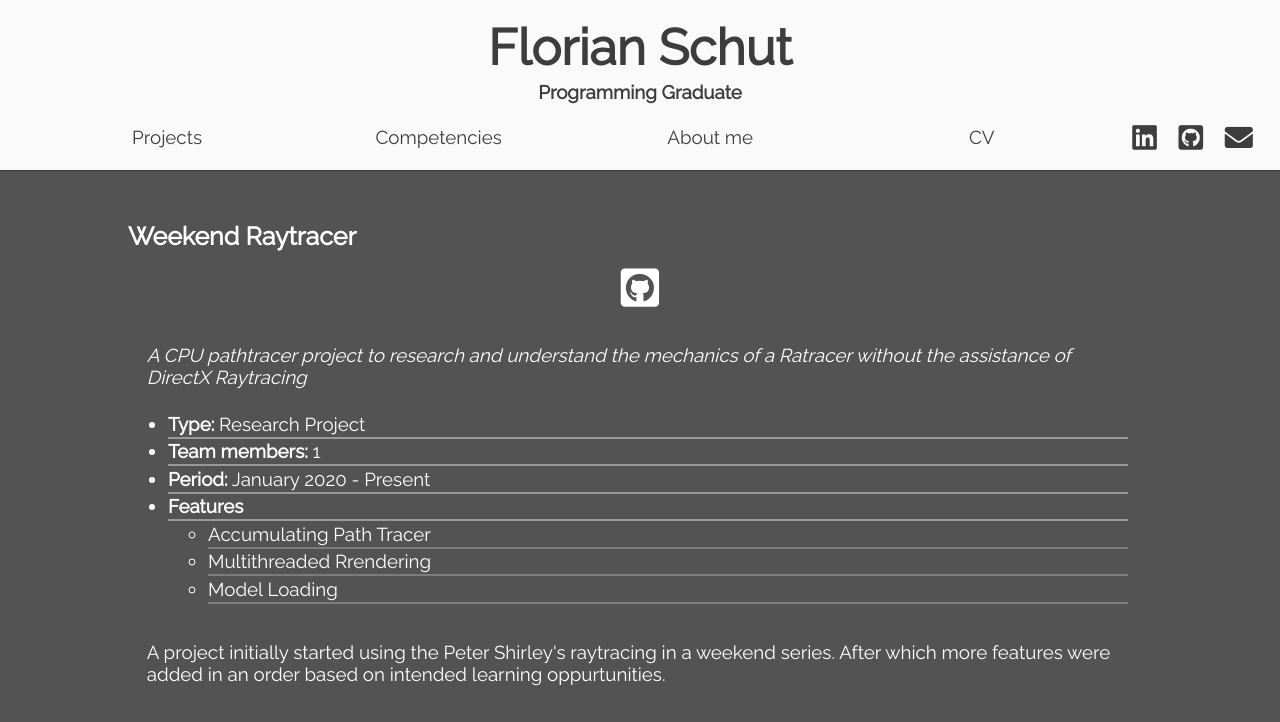
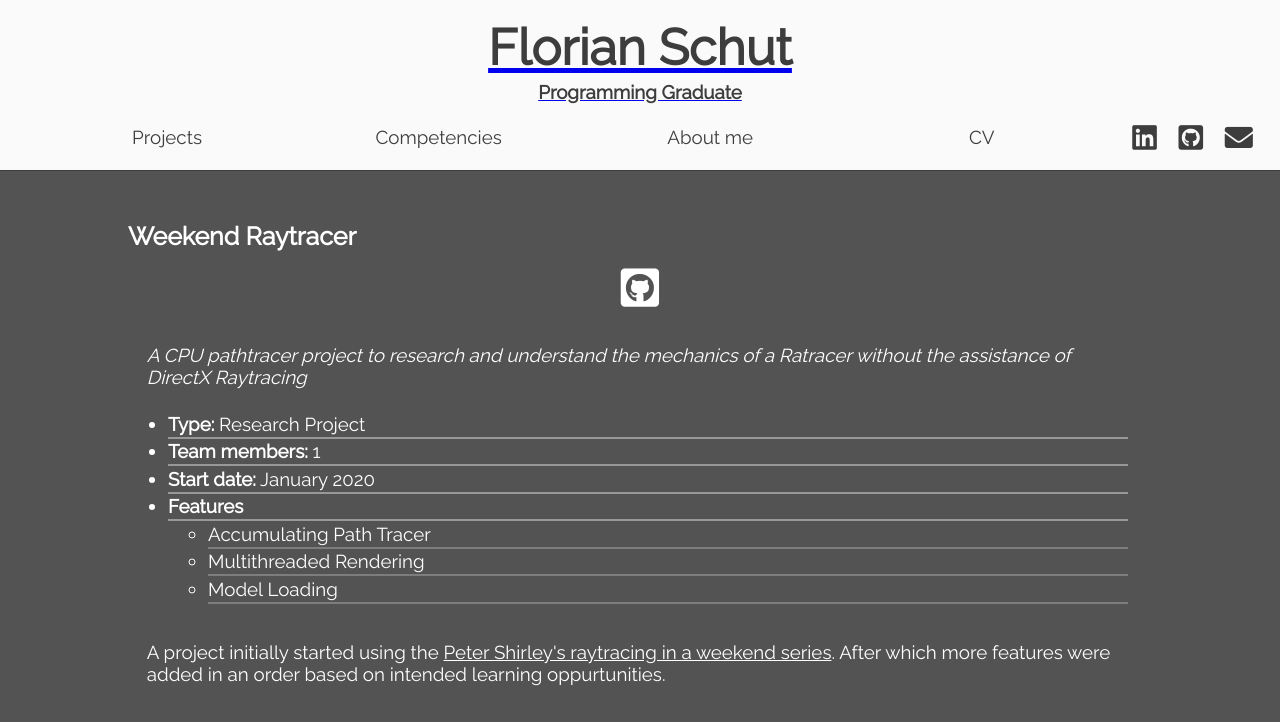
Before and after one commit to florianschut/Portfolio, a plain HTML site: page WeekendRaytracer.html in a window 1280 px wide. Shown: the top 722 px of the page. Drawn offline with Linux system fonts and the light colour scheme.

Commit message:
Fixes August 2022
Fixed wrong title on cradle page
Added link to Peter Shirley's stuff
Fixed several typos and wording
changed paragraph link styling

```diff
--- a/WeekendRaytracer.html
+++ b/WeekendRaytracer.html
@@ -58,7 +58,7 @@
                     </li>
                     <hr />
                     <li>
-                        <b> Period:</b> January 2020 - Present
+                        <b> Start date:</b> January 2020
                     </li>
                     <hr />
                     <li><b>Features</b></li>
@@ -66,7 +66,7 @@
                     <ul>
                         <li>Accumulating Path Tracer</li>
                         <hr />
-                        <li>Multithreaded Rrendering</li>
+                        <li>Multithreaded Rendering</li>
                         <hr />
                         <li>Model Loading</li>
                         <hr />
@@ -74,8 +74,8 @@
                     </li>
                 </ul>
                 <p>
-                    A project initially started using the Peter Shirley's raytracing in a weekend series.<!--TODO: Add Link-->
-            After which more features were added in an order based on intended learning oppurtunities.
+                    A project initially started using the <a href = "https://raytracing.github.io/books/RayTracingInOneWeekend.html" title="Peter Shirley's raytracing in a weekend series"> Peter Shirley's raytracing in a weekend series</a>.
+                    After which more features were added in an order based on intended learning oppurtunities.
                 </p>
             </about-desc>
             <trailer>
--- a/css/style.css
+++ b/css/style.css
@@ -56,6 +56,10 @@ h3 {
 p {
     font-size: 3em;
     color: white;
+}
+
+p a {
+    color: inherit;
 }
 
 nav {
@@ -128,14 +132,11 @@ competency p{
 }
 competency:hover p {    opacity: 1; }
 competency:hover img {  opacity: 0; }
-a
-{
-    text-decoration: none;
-}
 
 nav a, nav a:visited, nav a:active {
     display: inline-block;
     color: #3d3d3d;
+    text-decoration: none;
     text-align: center;
     vertical-align: middle;
     font-size: 3em;
```
Also changed, not shown: Cradle.html (+1 -1 lines), Madoi.html (+1 -1 lines), index.html (+3 -3 lines).
